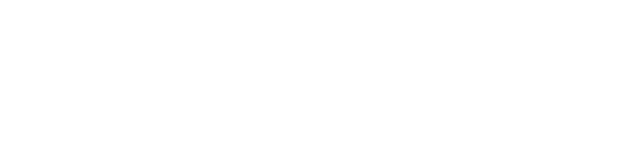
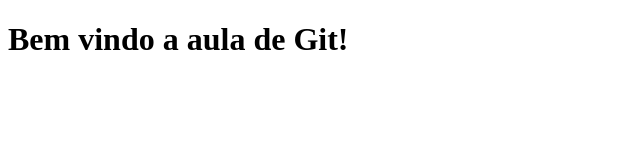
Before and after one commit to EderArakaki/Aulagithub, a plain HTML site: page index.html in a window 1280 px wide. Shown: the whole page, without its empty margins (0-640 px from the left). Drawn offline with Linux system fonts and the light colour scheme.

Commit message:
Insere mensagem de boas vindas e estilo
INsere mensagem de boas vindas na páagina principal e adiciona o arquivo de estilo para customização da aparência
Changes to be committed:
	new file:   estilo.css
	modified:   index.html

```diff
--- /dev/null
+++ b/estilo.css
@@ -0,0 +1,3 @@
+h1 {
+    color: red
+}
--- a/index.html
+++ b/index.html
@@ -5,6 +5,6 @@
     <title>Document</title>
 </head>
 <body>
-
+    <h1>Bem vindo a aula de Git!</h1>
 </body>
 </html>
```
